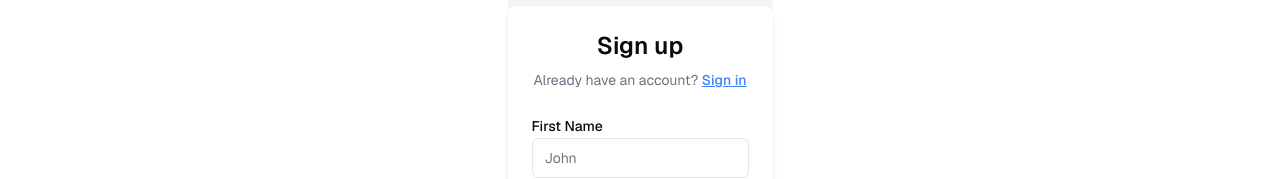
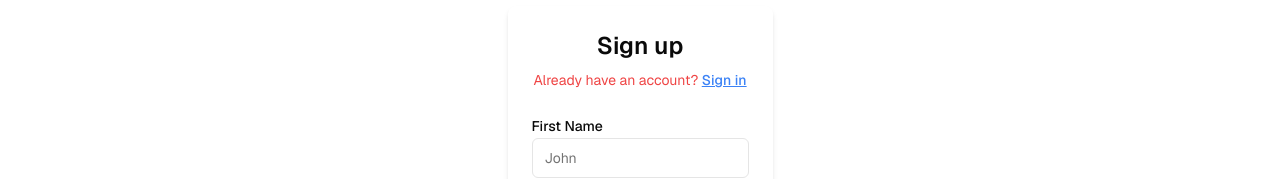
Before and after one commit to rakenduste-programmeerimine-2024/survey-platform, a Next.js app: page /sign-up in a window 1280 px wide. Shown: the part 232-411 px from the top of the page. Built offline with nearby package versions, Linux system fonts and the light colour scheme; no server answers.

Commit message:
värvi parandus

```diff
--- a/app/(auth-pages)/sign-up/page.tsx
+++ b/app/(auth-pages)/sign-up/page.tsx
@@ -58,10 +58,10 @@ export default function SignupPage() {
   };
 
   return (
-    <div className="w-full h-screen flex items-center justify-center bg-gray-100">
+    <div className="w-full h-screen flex items-center justify-center bg-black-100">
       <form className="flex flex-col w-full max-w-sm mx-auto p-6 bg-white shadow-md rounded-lg">
         <h1 className="text-2xl font-semibold text-center">Sign up</h1>
-        <p className="text-sm text-center text-gray-500 mt-2">
+        <p className="text-sm text-center text-red-500 mt-2">
           Already have an account?{" "}
           <Link className="text-blue-500 font-medium underline" href="/sign-in">
             Sign in
```
